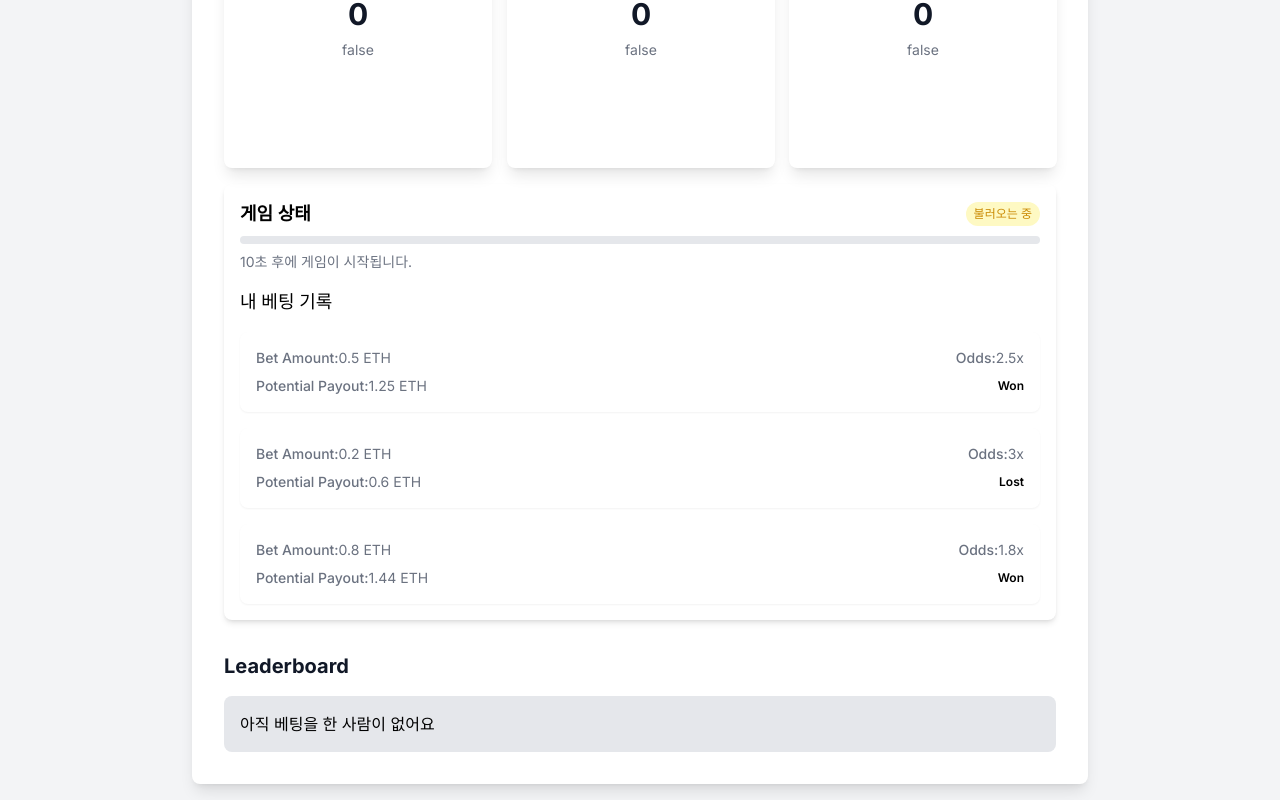
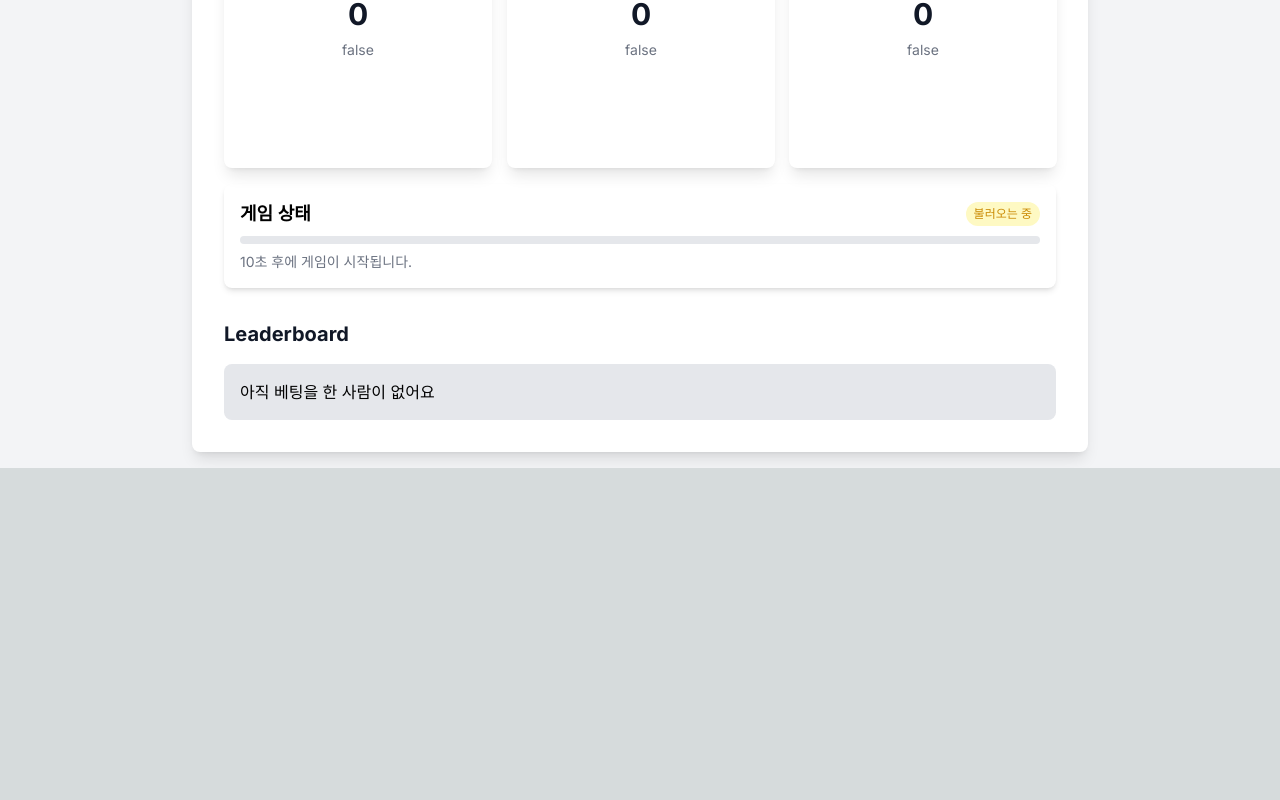
Before and after one commit to Eomhyunjun/Lottery_solidity, a Next.js app in the folder next-web/: page / in a window 1280 px wide. Shown: the part 858-1658 px from the top of the page. After the commit the page ends 1326 px from the top, so only its background shows below. Built offline with nearby package versions, Linux system fonts and the light colour scheme.

Commit message:
🔥 사용하지 않는 기능 주석처리 - MyBettingList

```diff
--- a/next-web/src/components/status-bar.tsx
+++ b/next-web/src/components/status-bar.tsx
@@ -82,7 +82,7 @@ export function StatusBar({ title, status, now_time }: StatusBarProps) {
       <div className="mt-2 text-sm text-gray-500 dark:text-gray-400">
         {statusTime - now_time}초 후에 {ment}
       </div>
-      <MyBettinglist />
+      {/* <MyBettinglist /> */}
     </div>
   );
 }
```
